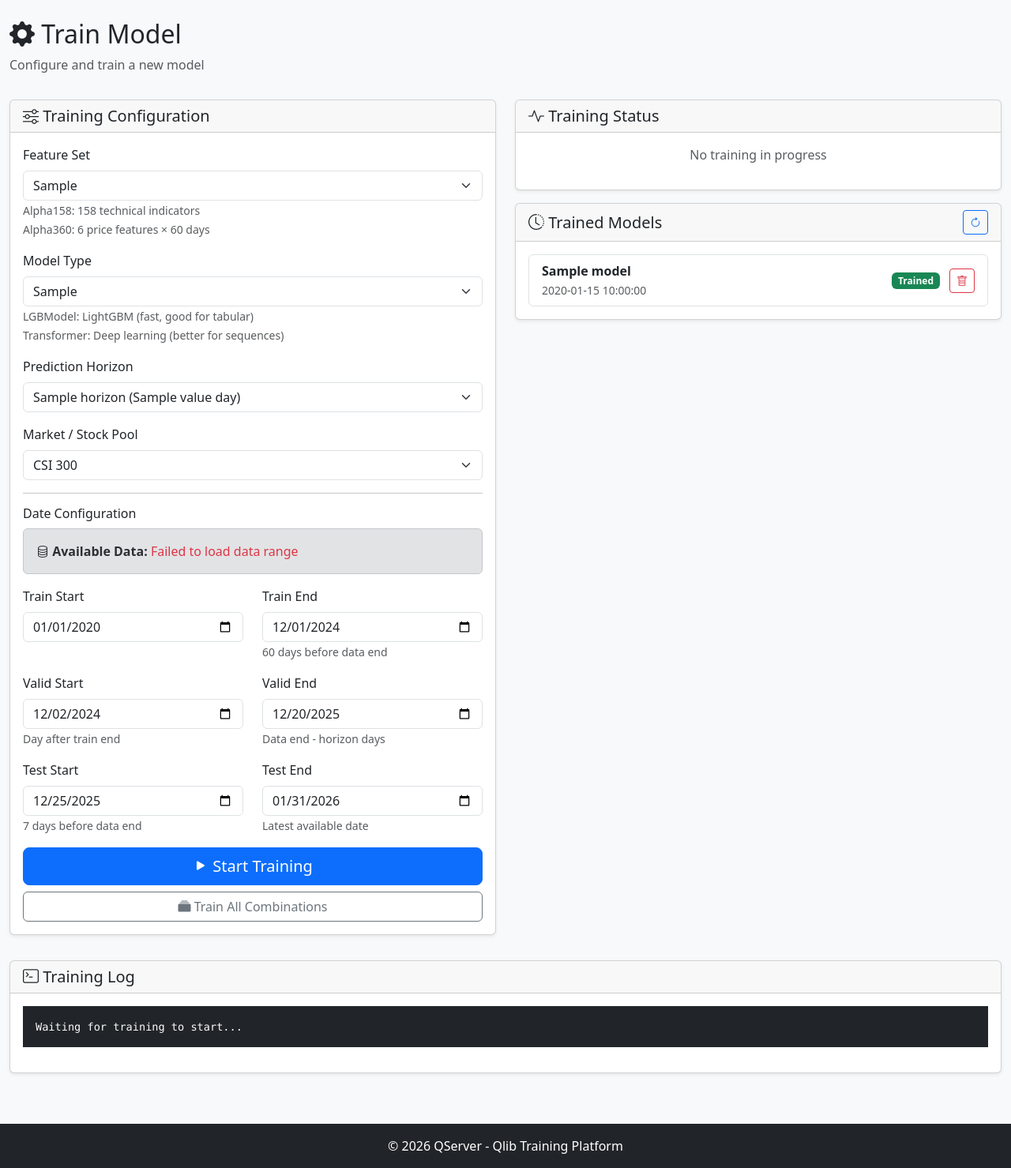
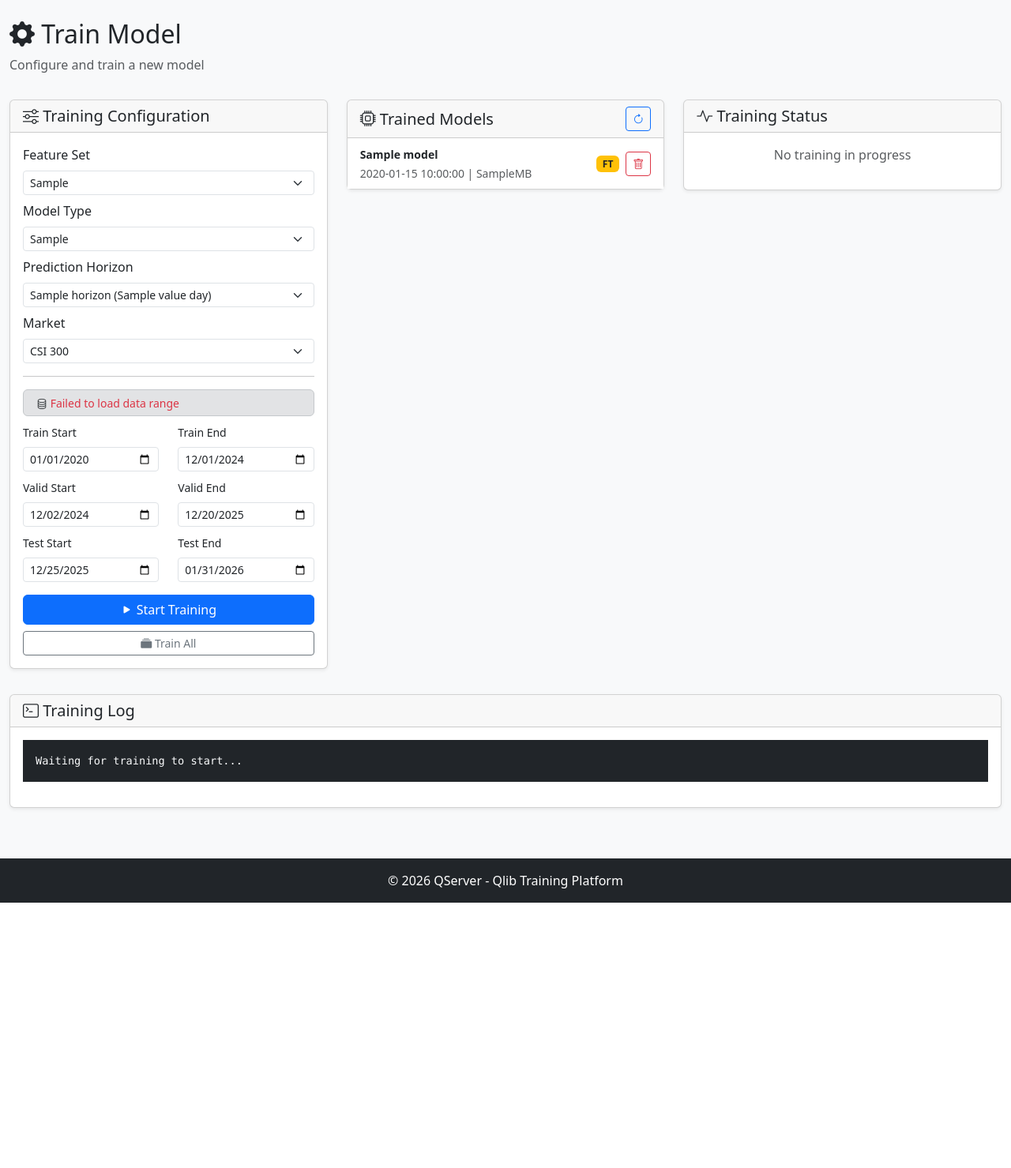
Before and after one commit to wcong/qserver, a Flask app: template app/templates/train.html in a window 1280 px wide. Shown: the part 56-1535 px from the top of the page at 79% size. After the commit the page ends 1199 px from the top, so only its background shows below. Run offline with Flask 3, Linux system fonts and the light colour scheme; the template is opened without the code that fills it: most values are stand-ins (such as "Sample title", 1, 10 or a date in 2020).

Commit message:
save temp

```diff
--- a/app/routes.py
+++ b/app/routes.py
@@ -404,6 +404,38 @@
         }), 500
 
 
+@main_bp.route('/api/models/detail')
+def get_model_detail():
+    """API endpoint to get detailed information about a trained model."""
+    try:
+        trainer = QlibTrainer()
+        filename = request.args.get('filename')
+
+        if not filename:
+            return jsonify({
+                'status': 'error',
+                'message': 'filename is required'
+            }), 400
+
+        detail = trainer.get_model_detail(filename)
+
+        if detail:
+            return jsonify({
+                'status': 'success',
+                'model': detail
+            })
+        else:
+            return jsonify({
+                'status': 'error',
+                'message': 'Model not found'
+            }), 404
+    except Exception as e:
+        return jsonify({
+            'status': 'error',
+            'message': str(e)
+        }), 500
+
+
 @main_bp.route('/api/models/load', methods=['POST'])
 def load_model():
     """API endpoint to load a trained model."""
--- a/app/templates/train.html
+++ b/app/templates/train.html
@@ -12,51 +12,43 @@
 
 <div class="row mt-3">
     <!-- Training Configuration -->
-    <div class="col-md-6">
+    <div class="col-md-4">
         <div class="card">
             <div class="card-header">
                 <h5 class="mb-0"><i class="bi bi-sliders"></i> Training Configuration</h5>
             </div>
             <div class="card-body">
                 <form id="train-form">
-                    <div class="mb-3">
+                    <div class="mb-2">
                         <label for="feature_set" class="form-label">Feature Set</label>
-                        <select class="form-select" id="feature_set" name="feature_set" required>
+                        <select class="form-select form-select-sm" id="feature_set" name="feature_set" required>
                             {% for fs in feature_sets %}
                             <option value="{{ fs }}">{{ fs }}</option>
                             {% endfor %}
                         </select>
-                        <small class="text-muted">
-                            Alpha158: 158 technical indicators<br>
-                            Alpha360: 6 price features × 60 days
-                        </small>
                     </div>
 
-                    <div class="mb-3">
+                    <div class="mb-2">
                         <label for="model_type" class="form-label">Model Type</label>
-                        <select class="form-select" id="model_type" name="model_type" required>
+                        <select class="form-select form-select-sm" id="model_type" name="model_type" required>
                             {% for mt in model_types %}
                             <option value="{{ mt }}">{{ mt }}</option>
                             {% endfor %}
                         </select>
-                        <small class="text-muted">
-                            LGBModel: LightGBM (fast, good for tabular)<br>
-                            Transformer: Deep learning (better for sequences)
-                        </small>
                     </div>
 
-                    <div class="mb-3">
+                    <div class="mb-2">
                         <label for="horizon" class="form-label">Prediction Horizon</label>
-                        <select class="form-select" id="horizon" name="horizon" required>
+                        <select class="form-select form-select-sm" id="horizon" name="horizon" required>
                             {% for h in horizons %}
                             <option value="{{ h.value }}">{{ h.name }} ({{ h.value }} day{% if h.value > 1 %}s{% endif %})</option>
                             {% endfor %}
                         </select>
                     </div>
 
-                    <div class="mb-3">
-                        <label for="market" class="form-label">Market / Stock Pool</label>
-                        <select class="form-select" id="market" name="market">
+                    <div class="mb-2">
+                        <label for="market" class="form-label">Market</label>
+                        <select class="form-select form-select-sm" id="market" name="market">
                             <option value="csi300" selected>CSI 300</option>
                             <option value="csi500">CSI 500</option>
                             <option value="all">All Stocks</option>
@@ -64,57 +56,49 @@
                     </div>
 
                     <hr>
-                    <h6>Date Configuration</h6>
-
-                    <div class="alert alert-secondary mb-3" id="data-range-info">
-                        <i class="bi bi-database"></i> <strong>Available Data:</strong>
-                        <span id="data-range-text">Loading...</span>
+                    <div class="alert alert-secondary py-1 mb-2" id="data-range-info">
+                        <small><i class="bi bi-database"></i> <span id="data-range-text">Loading...</span></small>
                     </div>
 
                     <div class="row">
-                        <div class="col-md-6 mb-3">
-                            <label for="train_start" class="form-label">Train Start</label>
-                            <input type="date" class="form-control" id="train_start" name="train_start">
+                        <div class="col-6 mb-2">
+                            <label for="train_start" class="form-label small">Train Start</label>
+                            <input type="date" class="form-control form-control-sm" id="train_start" name="train_start">
                         </div>
-                        <div class="col-md-6 mb-3">
-                            <label for="train_end" class="form-label">Train End</label>
-                            <input type="date" class="form-control" id="train_end" name="train_end">
-                            <small class="text-muted">60 days before data end</small>
+                        <div class="col-6 mb-2">
+                            <label for="train_end" class="form-label small">Train End</label>
+                            <input type="date" class="form-control form-control-sm" id="train_end" name="train_end">
                         </div>
                     </div>
 
                     <div class="row">
-                        <div class="col-md-6 mb-3">
-                            <label for="valid_start" class="form-label">Valid Start</label>
-                            <input type="date" class="form-control" id="valid_start" name="valid_start">
-                            <small class="text-muted">Day after train end</small>
+                        <div class="col-6 mb-2">
+                            <label for="valid_start" class="form-label small">Valid Start</label>
+                            <input type="date" class="form-control form-control-sm" id="valid_start" name="valid_start">
                         </div>
-                        <div class="col-md-6 mb-3">
-                            <label for="valid_end" class="form-label">Valid End</label>
-                            <input type="date" class="form-control" id="valid_end" name="valid_end">
-                            <small class="text-muted">Data end - horizon days</small>
+                        <div class="col-6 mb-2">
+                            <label for="valid_end" class="form-label small">Valid End</label>
+                            <input type="date" class="form-control form-control-sm" id="valid_end" name="valid_end">
                         </div>
                     </div>
 
                     <div class="row">
-                        <div class="col-md-6 mb-3">
-                            <label for="test_start" class="form-label">Test Start</label>
-                            <input type="date" class="form-control" id="test_start" name="test_start">
-                            <small class="text-muted">7 days before data end</small>
+                        <div class="col-6 mb-2">
+                            <label for="test_start" class="form-label small">Test Start</label>
+                            <input type="date" class="form-control form-control-sm" id="test_start" name="test_start">
                         </div>
-                        <div class="col-md-6 mb-3">
-                            <label for="test_end" class="form-label">Test End</label>
-                            <input type="date" class="form-control" id="test_end" name="test_end">
-                            <small class="text-muted">Latest available date</small>
+                        <div class="col-6 mb-2">
+                            <label for="test_end" class="form-label small">Test End</label>
+                            <input type="date" class="form-control form-control-sm" id="test_end" name="test_end">
                         </div>
                     </div>
 
-                    <div class="d-grid gap-2">
-                        <button type="button" class="btn btn-primary btn-lg" id="train-btn" onclick="startTraining()">
+                    <div class="d-grid gap-2 mt-2">
+                        <button type="button" class="btn btn-primary" id="train-btn" onclick="startTraining()">
                             <i class="bi bi-play-fill"></i> Start Training
                         </button>
-                        <button type="button" class="btn btn-outline-secondary" onclick="trainAllModels()">
-                            <i class="bi bi-collection-fill"></i> Train All Combinations
+                        <button type="button" class="btn btn-outline-secondary btn-sm" onclick="trainAllModels()">
+                            <i class="bi bi-collection-fill"></i> Train All
                         </button>
                     </div>
                 </form>
@@ -122,8 +106,45 @@
         </div>
     </div>
 
-    <!-- Training Status & History -->
-    <div class="col-md-6">
+    <!-- Trained Models -->
+    <div class="col-md-4">
+        <div class="card">
+            <div class="card-header d-flex justify-content-between align-items-center">
+                <h5 class="mb-0"><i class="bi bi-cpu"></i> Trained Models</h5>
+                <button class="btn btn-sm btn-outline-primary" onclick="refreshModels()">
+                    <i class="bi bi-arrow-clockwise"></i>
+                </button>
+            </div>
+            <div class="card-body p-0" style="max-height: 500px; overflow-y: auto;">
+                <div id="models-list">
+                    {% if models %}
+                    <ul class="list-group list-group-flush">
+                        {% for model in models %}
+                        <li class="list-group-item list-group-item-action d-flex justify-content-between align-items-center"
+                            style="cursor: pointer;" onclick="showModelDetail('{{ model.filename }}')">
+                            <div>
+                                <strong class="small">{{ model.name }}</strong>
+                                <br><small class="text-muted">{{ model.timestamp if model.timestamp else 'N/A' }} | {{ model.size_mb }}MB</small>
+                            </div>
+                            <div>
+                                {% if model.finetuned %}<span class="badge bg-warning text-dark me-1">FT</span>{% endif %}
+                                <button class="btn btn-sm btn-outline-danger" onclick="event.stopPropagation(); deleteModel('{{ model.filename }}', '{{ model.name }}')" title="Delete">
+                                    <i class="bi bi-trash"></i>
+                                </button>
+                            </div>
+                        </li>
+                        {% endfor %}
+                    </ul>
+                    {% else %}
+                    <p class="text-muted text-center p-3">No models trained yet</p>
+                    {% endif %}
+                </div>
+            </div>
+        </div>
+    </div>
+
+    <!-- Training Status & Model Detail -->
+    <div class="col-md-4">
         <div class="card mb-3">
             <div class="card-header">
                 <h5 class="mb-0"><i class="bi bi-activity"></i> Training Status</h5>
@@ -135,36 +156,12 @@
             </div>
         </div>
 
-        <div class="card">
-            <div class="card-header d-flex justify-content-between align-items-center">
-                <h5 class="mb-0"><i class="bi bi-clock-history"></i> Trained Models</h5>
-                <button class="btn btn-sm btn-outline-primary" onclick="refreshModels()">
-                    <i class="bi bi-arrow-clockwise"></i>
-                </button>
+        <div class="card" id="model-detail-card" style="display: none;">
+            <div class="card-header">
+                <h5 class="mb-0"><i class="bi bi-info-circle"></i> Model Details</h5>
             </div>
-            <div class="card-body" style="max-height: 400px; overflow-y: auto;">
-                <div id="models-list">
-                    {% if models %}
-                    <ul class="list-group">
-                        {% for model in models %}
-                        <li class="list-group-item d-flex justify-content-between align-items-center">
-                            <div>
-                                <strong>{{ model.name }}</strong>
-                                <br><small class="text-muted">{{ model.timestamp if model.timestamp else 'N/A' }}</small>
-                            </div>
-                            <div>
-                                <span class="badge bg-success me-2">Trained</span>
-                                <button class="btn btn-sm btn-outline-danger" onclick="deleteModel('{{ model.filename }}', '{{ model.name }}')" title="Delete model">
-                                    <i class="bi bi-trash"></i>
-                                </button>
-                            </div>
-                        </li>
-                        {% endfor %}
-                    </ul>
-                    {% else %}
-                    <p class="text-muted text-center">No models trained yet</p>
-                    {% endif %}
-                </div>
+            <div class="card-body" id="model-detail-content">
+                <!-- Model details will be shown here -->
             </div>
         </div>
     </div>
@@ -449,16 +446,17 @@
 
         if (data.status === 'success' && data.models.length > 0) {
             modelsDiv.innerHTML = `
-                <ul class="list-group">
+                <ul class="list-group list-group-flush">
                     ${data.models.map(model => `
-                        <li class="list-group-item d-flex justify-content-between align-items-center">
+                        <li class="list-group-item list-group-item-action d-flex justify-content-between align-items-center"
+                            style="cursor: pointer;" onclick="showModelDetail('${model.filename}')">
                             <div>
-                                <strong>${model.name}</strong>
-                                <br><small class="text-muted">${model.timestamp || 'N/A'}</small>
+                                <strong class="small">${model.name}</strong>
+                                <br><small class="text-muted">${model.timestamp || 'N/A'} | ${model.size_mb}MB</small>
                             </div>
                             <div>
-                                <span class="badge bg-success me-2">Trained</span>
-                                <button class="btn btn-sm btn-outline-danger" onclick="deleteModel('${model.filename}', '${model.name}')" title="Delete model">
+                                ${model.finetuned ? '<span class="badge bg-warning text-dark me-1">FT</span>' : ''}
+                                <button class="btn btn-sm btn-outline-danger" onclick="event.stopPropagation(); deleteModel('${model.filename}', '${model.name}')" title="Delete">
                                     <i class="bi bi-trash"></i>
                                 </button>
                             </div>
@@ -467,11 +465,57 @@
                 </ul>
             `;
         } else {
-            modelsDiv.innerHTML = '<p class="text-muted text-center">No models trained yet</p>';
+            modelsDiv.innerHTML = '<p class="text-muted text-center p-3">No models trained yet</p>';
         }
     } catch (error) {
         console.error('Failed to refresh models:', error);
     }
 }
+
+async function showModelDetail(filename) {
+    const detailCard = document.getElementById('model-detail-card');
+    const detailContent = document.getElementById('model-detail-content');
+
+    detailContent.innerHTML = '<div class="text-center"><div class="spinner-border spinner-border-sm"></div> Loading...</div>';
+    detailCard.style.display = 'block';
+
+    try {
+        const response = await fetch(`/api/models/detail?filename=${encodeURIComponent(filename)}`);
+        const data = await response.json();
+
+        if (data.status === 'success') {
+            const model = data.model;
+            const trainTime = model.training_time ? `${model.training_time.toFixed(1)}s` : 'N/A';
+
+            detailContent.innerHTML = `
+                <table class="table table-sm mb-0">
+                    <tr><td class="text-muted">Name:</td><td><strong>${model.name}</strong></td></tr>
+                    <tr><td class="text-muted">Feature Set:</td><td>${model.feature_set || 'N/A'}</td></tr>
+                    <tr><td class="text-muted">Model Type:</td><td>${model.model_type || 'N/A'}</td></tr>
+                    <tr><td class="text-muted">Horizon:</td><td>${model.horizon || 'N/A'} days</td></tr>
+                    <tr><td class="text-muted">Market:</td><td>${model.market || 'N/A'}</td></tr>
+                    <tr><td class="text-muted">Train Period:</td><td>${model.train_start || 'N/A'} ~ ${model.train_end || 'N/A'}</td></tr>
+                    <tr><td class="text-muted">Valid Period:</td><td>${model.valid_start || 'N/A'} ~ ${model.valid_end || 'N/A'}</td></tr>
+                    <tr><td class="text-muted">Test Period:</td><td>${model.test_start || 'N/A'} ~ ${model.test_end || 'N/A'}</td></tr>
+                    <tr><td class="text-muted">Created:</td><td>${model.timestamp || 'N/A'}</td></tr>
+                    <tr><td class="text-muted">Training Time:</td><td><strong>${trainTime}</strong></td></tr>
+                    <tr><td class="text-muted">Size:</td><td>${model.size_mb} MB</td></tr>
+                    ${model.finetuned ? '<tr><td class="text-muted">Type:</td><td><span class="badge bg-warning text-dark">Finetuned</span></td></tr>' : ''}
+                </table>
+                ${model.metrics ? `
+                <hr>
+                <h6>Metrics</h6>
+                <table class="table table-sm mb-0">
+                    ${Object.entries(model.metrics).map(([k, v]) => `<tr><td class="text-muted">${k}:</td><td>${typeof v === 'number' ? v.toFixed(4) : v}</td></tr>`).join('')}
+                </table>
+                ` : ''}
+            `;
+        } else {
+            detailContent.innerHTML = `<div class="alert alert-warning">${data.message}</div>`;
+        }
+    } catch (error) {
+        detailContent.innerHTML = `<div class="alert alert-danger">Error loading details: ${error.message}</div>`;
+    }
+}
 </script>
 {% endblock %}
--- a/requirements.txt
+++ b/requirements.txt
@@ -17,6 +17,7 @@
 scikit-learn>=1.2.0
 lightgbm>=3.3.0
 xgboost>=1.7.0
+torch>=2.0.0
 
 # Data download
 yfinance>=0.2.0
```
Also changed, not shown: qlib_module/trainer.py (+114 -11 lines).
